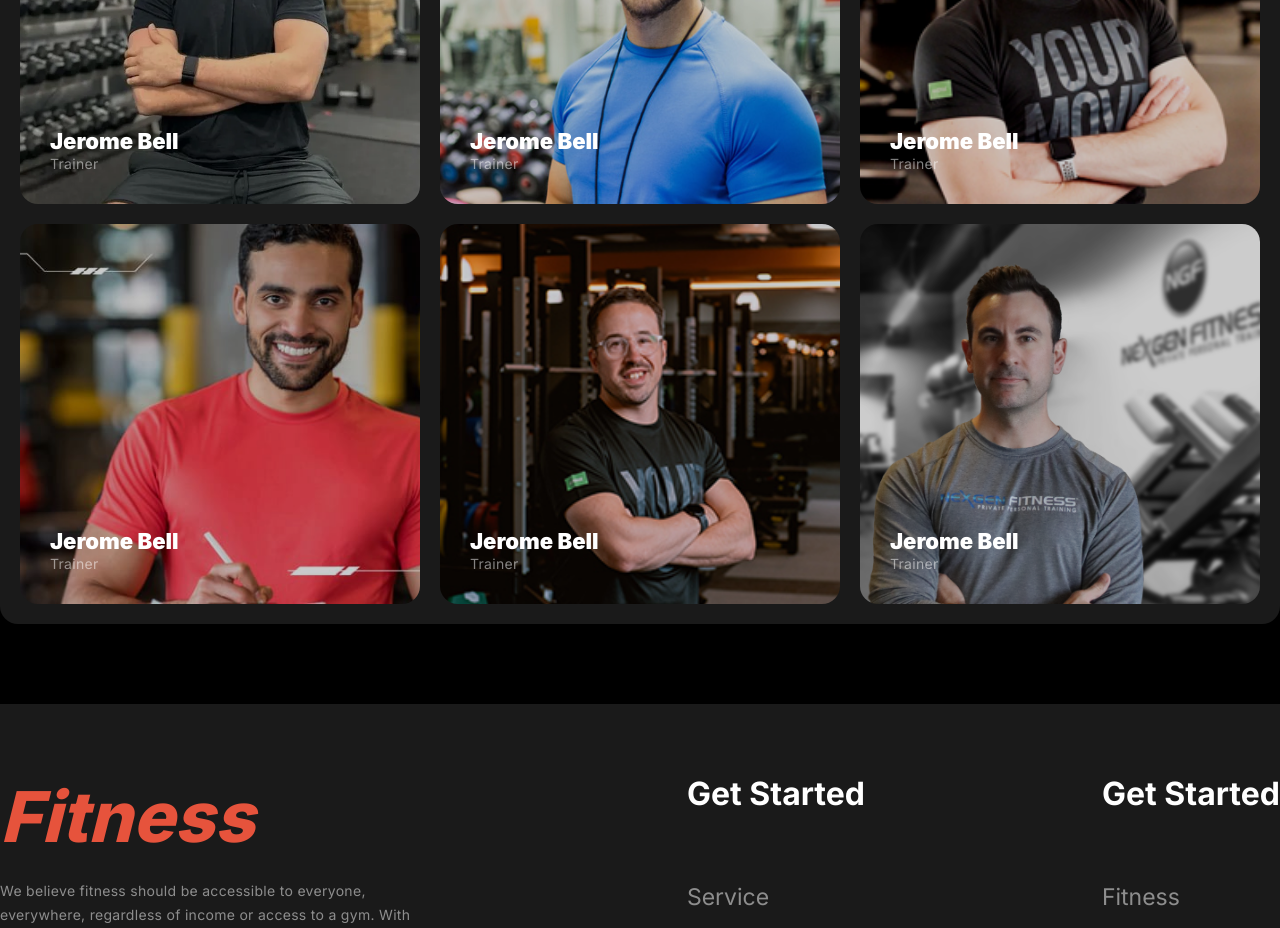
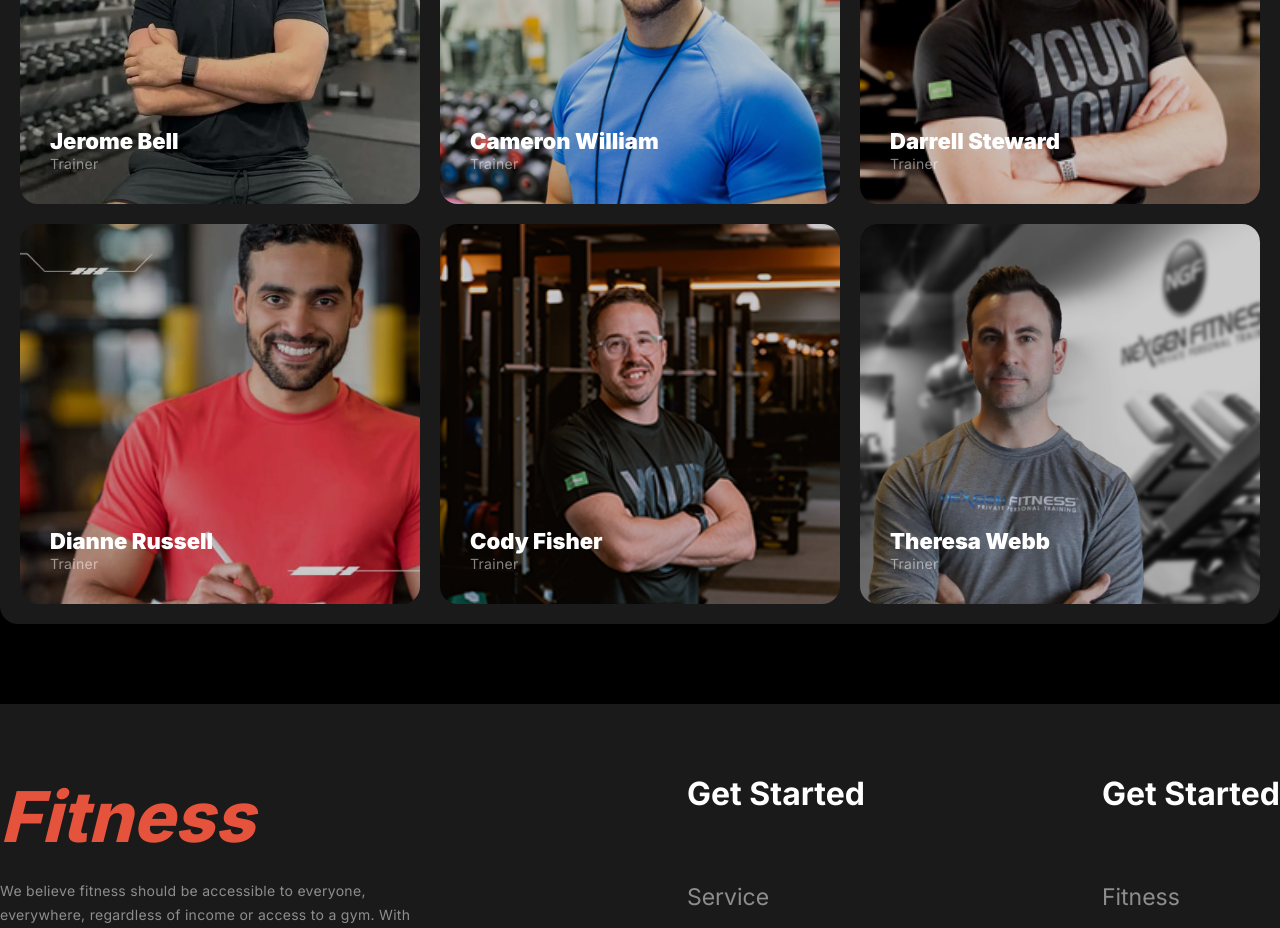
Before and after one commit to mehedi-hasan-rihat/Assignment-2, a plain HTML site: page index.html in a window 1280 px wide. Shown: the part 3980-4908 px from the top of the page. Drawn offline with Linux system fonts and the light colour scheme; a web font is replaced by a local one.

Commit message:
change the name of trainers

```diff
--- a/index.html
+++ b/index.html
@@ -301,7 +301,7 @@
                 <div class="img-container">
                     <img src="./images/trainer2.png" alt="">
                     <div class="text">
-                        <h3 class="title">Jerome Bell</h3>
+                        <h3 class="title">Cameron William</h3>
                         <p class="sub-title primary-sub-title">Trainer</p>
                     </div>
                 </div>
@@ -309,7 +309,7 @@
                 <div class="img-container">
                     <img src="./images/trainer3.png" alt="">
                     <div class="text">
-                        <h3 class="title">Jerome Bell</h3>
+                        <h3 class="title">Darrell Steward </h3>
                         <p class="sub-title primary-sub-title">Trainer</p>
                     </div>
                 </div>
@@ -317,7 +317,7 @@
                 <div class="img-container">
                     <img src="./images/trainer4.png" alt="">
                     <div class="text">
-                        <h3 class="title">Jerome Bell</h3>
+                        <h3 class="title">Dianne Russell</h3>
                         <p class="sub-title primary-sub-title">Trainer</p>
                     </div>
                 </div>
@@ -325,7 +325,7 @@
                 <div class="img-container">
                     <img src="./images/trainer5.png" alt="">
                     <div class="text">
-                        <h3 class="title">Jerome Bell</h3>
+                        <h3 class="title">Cody Fisher</h3>
                         <p class="sub-title primary-sub-title">Trainer</p>
                     </div>
                 </div>
@@ -333,7 +333,7 @@
                 <div class="img-container">
                     <img src="./images/trainer6.png" alt="">
                     <div class="text">
-                        <h3 class="title">Jerome Bell</h3>
+                        <h3 class="title">Theresa Webb</h3>
                         <p class="sub-title primary-sub-title">Trainer</p>
                     </div>
                 </div>
@@ -343,7 +343,7 @@
          <!-- meet section end -->
     </main>
 
-    <!-- meet section end -->
+    <!-- main section end -->
 
 
      <!-- footer section start -->
--- a/style.css
+++ b/style.css
@@ -23,9 +23,7 @@
     box-sizing: border-box;
 }
 
-
 /* shared style start */
-
 
 .primary-title{
     color: rgb(255, 255, 255);
@@ -42,7 +40,6 @@
     letter-spacing: 0.3px;
 }
 
-
 .cmn-btn{
     background: rgb(230, 83, 60);
     border-radius: 42px;
@@ -53,8 +50,6 @@
     font-weight: 600;
     border: none;
 }
-
-
 
 /* shared style end */
 
```
